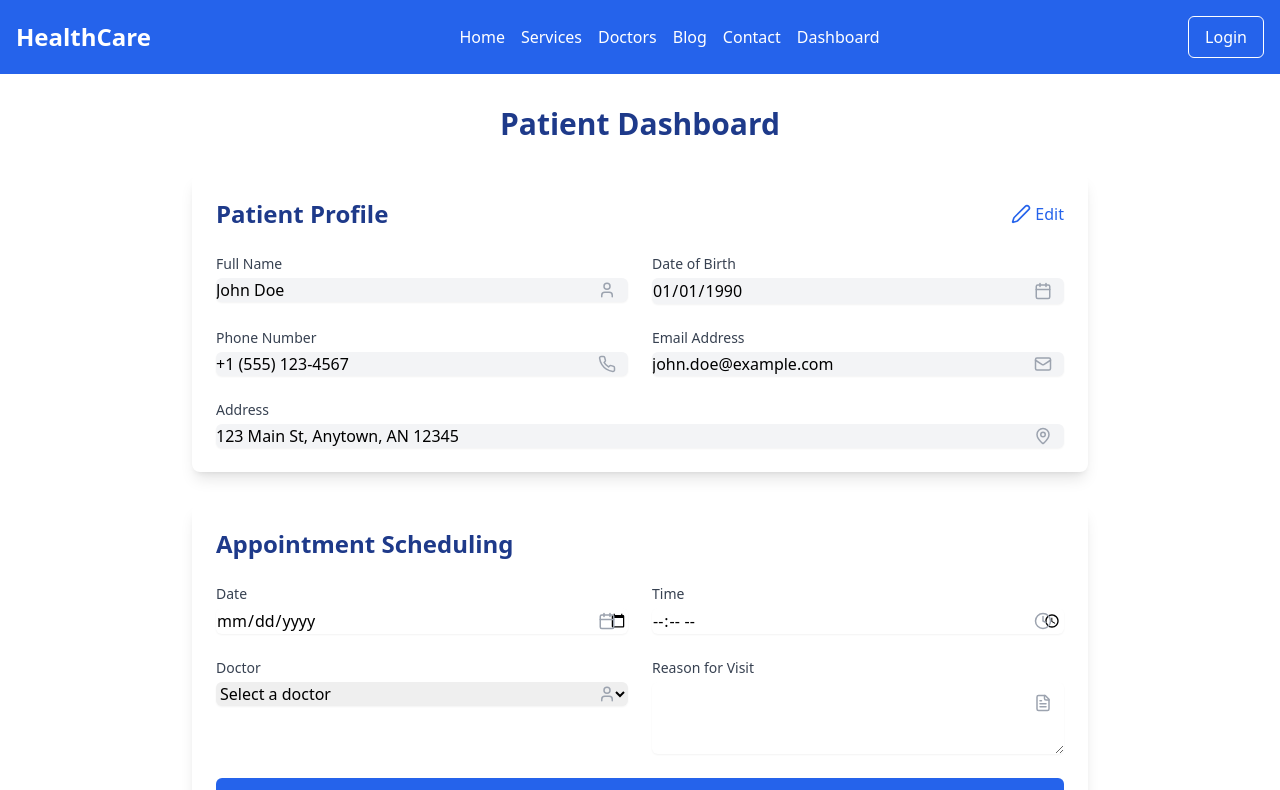
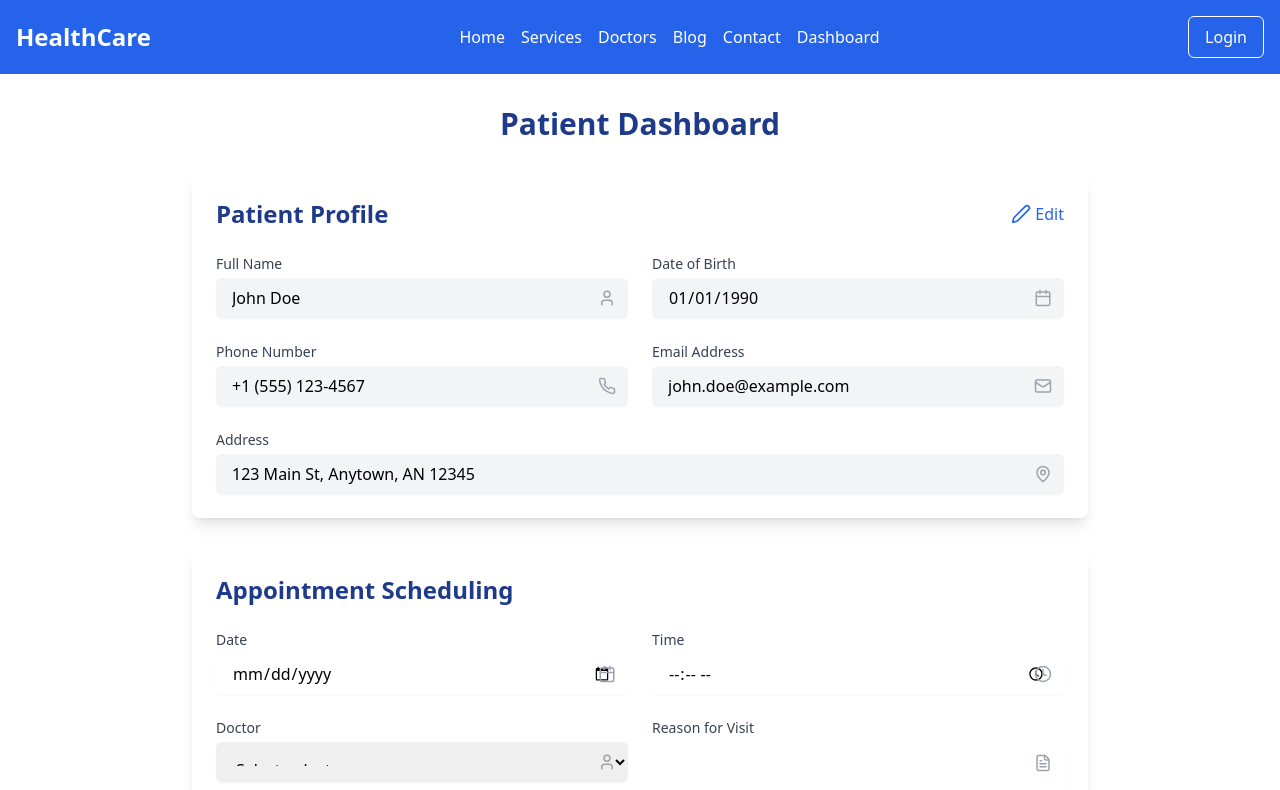
Before and after one commit to mddanish867/aethic-healthcare, a React (Vite) app: page /patient-dashboard in a window 1280 px wide. Shown: the top 790 px of the page. Built offline with nearby package versions, Linux system fonts and the light colour scheme.

Commit message:
remodified

```diff
--- a/src/Patient Management/AppointmentScheduling.jsx
+++ b/src/Patient Management/AppointmentScheduling.jsx
@@ -49,7 +49,7 @@ export default function AppointmentScheduling() {
                 value={newAppointment.date}
                 onChange={handleInputChange}
                 required
-                className="mt-1 block w-full rounded-md border-gray-300 shadow-sm focus:border-blue-300 focus:ring focus:ring-blue-200 focus:ring-opacity-50"
+                className="mt-1 block w-full h-10 p-4 rounded-md border-gray-300 shadow-sm focus:border-blue-300 focus:ring focus:ring-blue-200 focus:ring-opacity-50"
               />
               <Calendar className="absolute right-3 top-1/2 transform -translate-y-1/2 text-gray-400" size={18} />
             </div>
@@ -65,7 +65,7 @@ export default function AppointmentScheduling() {
                 value={newAppointment.time}
                 onChange={handleInputChange}
                 required
-                className="mt-1 block w-full rounded-md border-gray-300 shadow-sm focus:border-blue-300 focus:ring focus:ring-blue-200 focus:ring-opacity-50"
+                className="mt-1 block w-full h-10 p-4 rounded-md border-gray-300 shadow-sm focus:border-blue-300 focus:ring focus:ring-blue-200 focus:ring-opacity-50"
               />
               <Clock className="absolute right-3 top-1/2 transform -translate-y-1/2 text-gray-400" size={18} />
             </div>
@@ -80,7 +80,7 @@ export default function AppointmentScheduling() {
                 value={newAppointment.doctor}
                 onChange={handleInputChange}
                 required
-                className="mt-1 block w-full rounded-md border-gray-300 shadow-sm focus:border-blue-300 focus:ring focus:ring-blue-200 focus:ring-opacity-50"
+                className="mt-1 block w-full h-10 p-4 rounded-md border-gray-300 shadow-sm focus:border-blue-300 focus:ring focus:ring-blue-200 focus:ring-opacity-50"
               >
                 <option value="">Select a doctor</option>
                 <option value="Dr. Smith">Dr. Smith</option>
--- a/src/Patient Management/PatientProfile.jsx
+++ b/src/Patient Management/PatientProfile.jsx
@@ -53,7 +53,7 @@ export default function PatientProfile() {
                 value={patient.name}
                 onChange={handleInputChange}
                 disabled={!isEditing}
-                className="mt-1 block w-full rounded-md border-gray-300 shadow-sm focus:border-blue-300 focus:ring focus:ring-blue-200 focus:ring-opacity-50 disabled:bg-gray-100"
+                className="mt-1 block w-full h-10 p-4 rounded-md border-gray-300 shadow-sm focus:border-blue-300 focus:ring focus:ring-blue-200 focus:ring-opacity-50 disabled:bg-gray-100"
               />
               <User className="absolute right-3 top-1/2 transform -translate-y-1/2 text-gray-400" size={18} />
             </div>
@@ -69,7 +69,7 @@ export default function PatientProfile() {
                 value={patient.dateOfBirth}
                 onChange={handleInputChange}
                 disabled={!isEditing}
-                className="mt-1 block w-full rounded-md border-gray-300 shadow-sm focus:border-blue-300 focus:ring focus:ring-blue-200 focus:ring-opacity-50 disabled:bg-gray-100"
+                className="mt-1 block w-full h-10 p-4 rounded-md border-gray-300 shadow-sm focus:border-blue-300 focus:ring focus:ring-blue-200 focus:ring-opacity-50 disabled:bg-gray-100"
               />
               <Calendar className="absolute right-3 top-1/2 transform -translate-y-1/2 text-gray-400" size={18} />
             </div>
@@ -85,7 +85,7 @@ export default function PatientProfile() {
                 value={patient.phone}
                 onChange={handleInputChange}
                 disabled={!isEditing}
-                className="mt-1 block w-full rounded-md border-gray-300 shadow-sm focus:border-blue-300 focus:ring focus:ring-blue-200 focus:ring-opacity-50 disabled:bg-gray-100"
+                className="mt-1 block w-full h-10 p-4 rounded-md border-gray-300 shadow-sm focus:border-blue-300 focus:ring focus:ring-blue-200 focus:ring-opacity-50 disabled:bg-gray-100"
               />
               <Phone className="absolute right-3 top-1/2 transform -translate-y-1/2 text-gray-400" size={18} />
             </div>
@@ -101,7 +101,7 @@ export default function PatientProfile() {
                 value={patient.email}
                 onChange={handleInputChange}
                 disabled={!isEditing}
-                className="mt-1 block w-full rounded-md border-gray-300 shadow-sm focus:border-blue-300 focus:ring focus:ring-blue-200 focus:ring-opacity-50 disabled:bg-gray-100"
+                className="mt-1 block w-full h-10 p-4 rounded-md border-gray-300 shadow-sm focus:border-blue-300 focus:ring focus:ring-blue-200 focus:ring-opacity-50 disabled:bg-gray-100"
               />
               <Mail className="absolute right-3 top-1/2 transform -translate-y-1/2 text-gray-400" size={18} />
             </div>
@@ -117,7 +117,7 @@ export default function PatientProfile() {
                 value={patient.address}
                 onChange={handleInputChange}
                 disabled={!isEditing}
-                className="mt-1 block w-full rounded-md border-gray-300 shadow-sm focus:border-blue-300 focus:ring focus:ring-blue-200 focus:ring-opacity-50 disabled:bg-gray-100"
+                className="mt-1 block w-full h-10 p-4 rounded-md border-gray-300 shadow-sm focus:border-blue-300 focus:ring focus:ring-blue-200 focus:ring-opacity-50 disabled:bg-gray-100"
               />
               <MapPin className="absolute right-3 top-1/2 transform -translate-y-1/2 text-gray-400" size={18} />
             </div>
```
